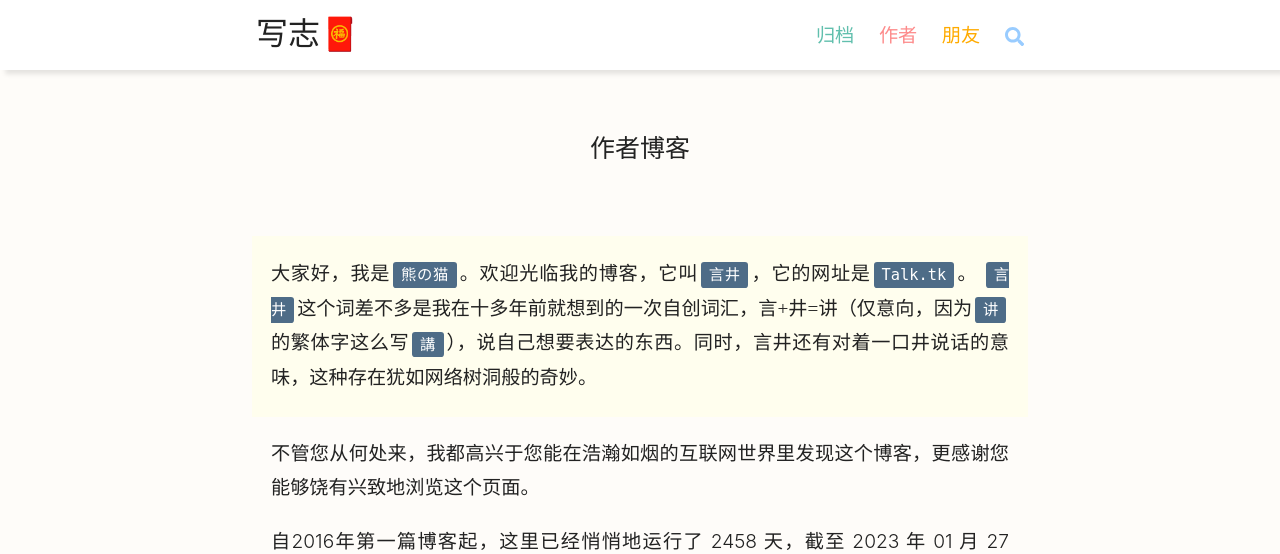
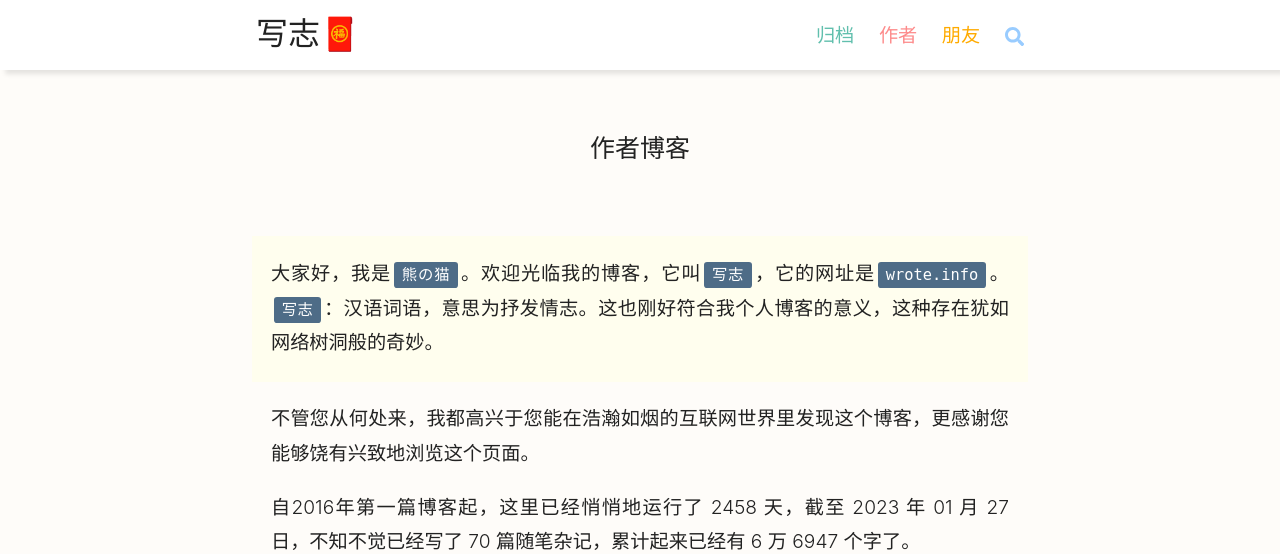
Before and after one commit to ColinAZ/blog, a Jekyll site: the page built from _pages/about.md, in a window 1280 px wide and 900 px high, cut to the strip 0-554 px from the top of the window. Built offline with Jekyll 4.4.1, drawn with Linux system fonts in a browser that asks for light colours; some web fonts are replaced; comment, search, counter and statistics services are not loaded; a style sheet for code colours, icons or effects is not loaded.

Commit message:
调整about

```diff
--- a/_pages/about.md
+++ b/_pages/about.md
@@ -5,8 +5,8 @@ layout: page
 author: 熊的猫
 ---
 
->大家好，我是`熊の猫`。欢迎光临我的博客，它叫`言井`，它的网址是`Talk.tk`。
->`言井`这个词差不多是我在十多年前就想到的一次自创词汇，言+井=讲（仅意向，因为`讲`的繁体字这么写`講`），说自己想要表达的东西。同时，言井还有对着一口井说话的意味，这种存在犹如网络树洞般的奇妙。
+>大家好，我是`熊の猫`。欢迎光临我的博客，它叫`写志`，它的网址是`wrote.info`。
+>`写志`：汉语词语，意思为抒发情志。这也刚好符合我个人博客的意义，这种存在犹如网络树洞般的奇妙。
 
 不管您从何处来，我都高兴于您能在浩瀚如烟的互联网世界里发现这个博客，更感谢您能够饶有兴致地浏览这个页面。
 
```
